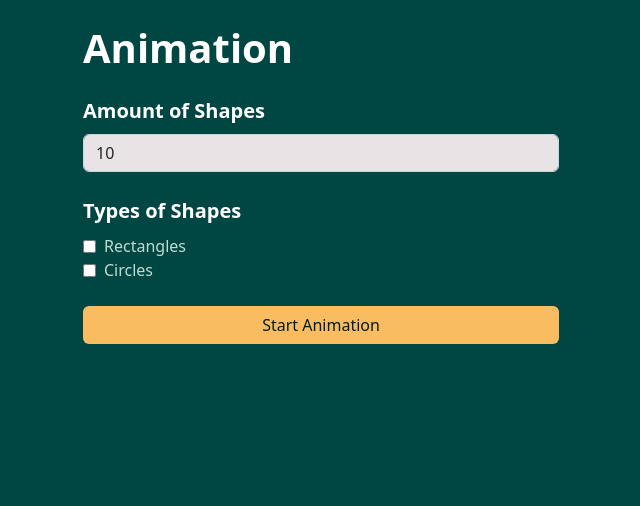
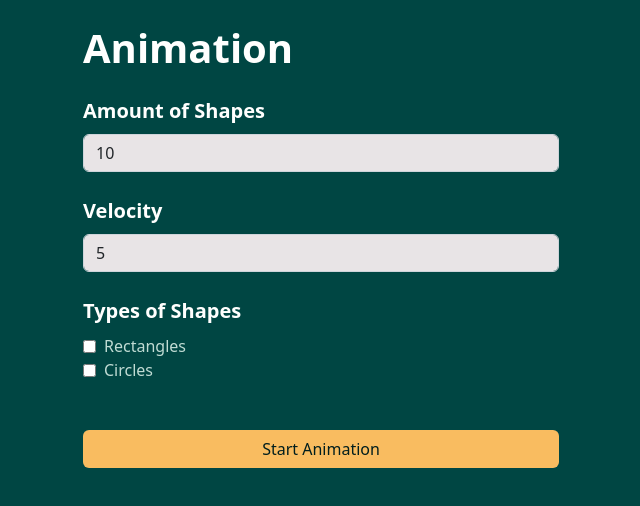
Before and after one commit to netrolite/graph-builder, a React (Vite) app: page / in a window 1280 px wide. Shown: the top 506 px of the page, without its empty margins (319-959 px from the left). Built offline with nearby package versions, Linux system fonts and the light colour scheme.

Commit message:
velocity

```diff
--- a/src/App.jsx
+++ b/src/App.jsx
@@ -22,7 +22,7 @@ export default function App() {
 				filled: false
 			}
 		],
-		velocity: 4,
+		velocity: "5",
 		colors: ["#A1A2A6", "#024959", "#F2C12E", "#F2AE30", "#593E25"]
 	})
 
--- a/src/Input.jsx
+++ b/src/Input.jsx
@@ -1,5 +1,5 @@
 import { useEffect } from "react"
-import { Link, RouterProvider } from "react-router-dom"
+import { Link } from "react-router-dom"
 
 export default function Input({animData, setAnimData}) {
     const rectangles = animData.shapeTypes.find(item => item.type === "rectangles");
@@ -13,6 +13,13 @@ export default function Input({animData, setAnimData}) {
         }))
     }
 
+    function changeVelocity(e) {
+        setAnimData(prevState => ({
+            ...prevState,
+            velocity: e.target.value
+        }))
+    }
+
 
     // toggle "checked" prop
     function changeShapePropBoolean(e) {
@@ -20,7 +27,6 @@ export default function Input({animData, setAnimData}) {
             const newShapeTypes = prevState.shapeTypes.map(item => {
                 // e.target.name can be "rectanges", "circles"...
                 if (item.type === e.target.name) {
-                    console.log(item.type, e.target.name);
                     item[e.target.id] = e.target.checked;
                 }
                 return item;
@@ -53,7 +59,7 @@ export default function Input({animData, setAnimData}) {
     }
 
     useEffect(() => {
-        console.log(animData.shapeTypes);
+        console.log(animData);
     }, [animData])
 
 
@@ -146,6 +152,7 @@ export default function Input({animData, setAnimData}) {
         <div className="container mt-4">
             <h1 className="mb-4 fw-semibold">Animation</h1>
 
+            {/* Amount of Shapes */}
             <label htmlFor="shapes-amount" className="form-label heading fw-semibold">Amount of Shapes</label>
             <div className="input-group mb-4">
                 <input
@@ -158,6 +165,21 @@ export default function Input({animData, setAnimData}) {
                     onChange={e => changeAmount(e)}
                 />
             </div>
+
+            {/* Velocity */}
+            <label htmlFor="shapes-amount" className="form-label heading fw-semibold">Velocity</label>
+            <div className="input-group mb-4">
+                <input
+                    type="number"
+                    min={1}
+                    id="velocity"
+                    name="velocity"
+                    className="form-control"
+                    value={animData.velocity}
+                    onChange={e => changeVelocity(e)}
+                />
+            </div>
+
 
             {/* Types of shapes */}
             <p className="heading mb-2 fw-semibold">Types of Shapes</p>
@@ -189,7 +211,7 @@ export default function Input({animData, setAnimData}) {
             {rectanglesSettingsNode}
             {circlesSettingsNode}
 
-            <div className="mt-4">
+            <div className="mt-5">
                 <Link to="/animation">
                     <button
                         type="submit"
```
